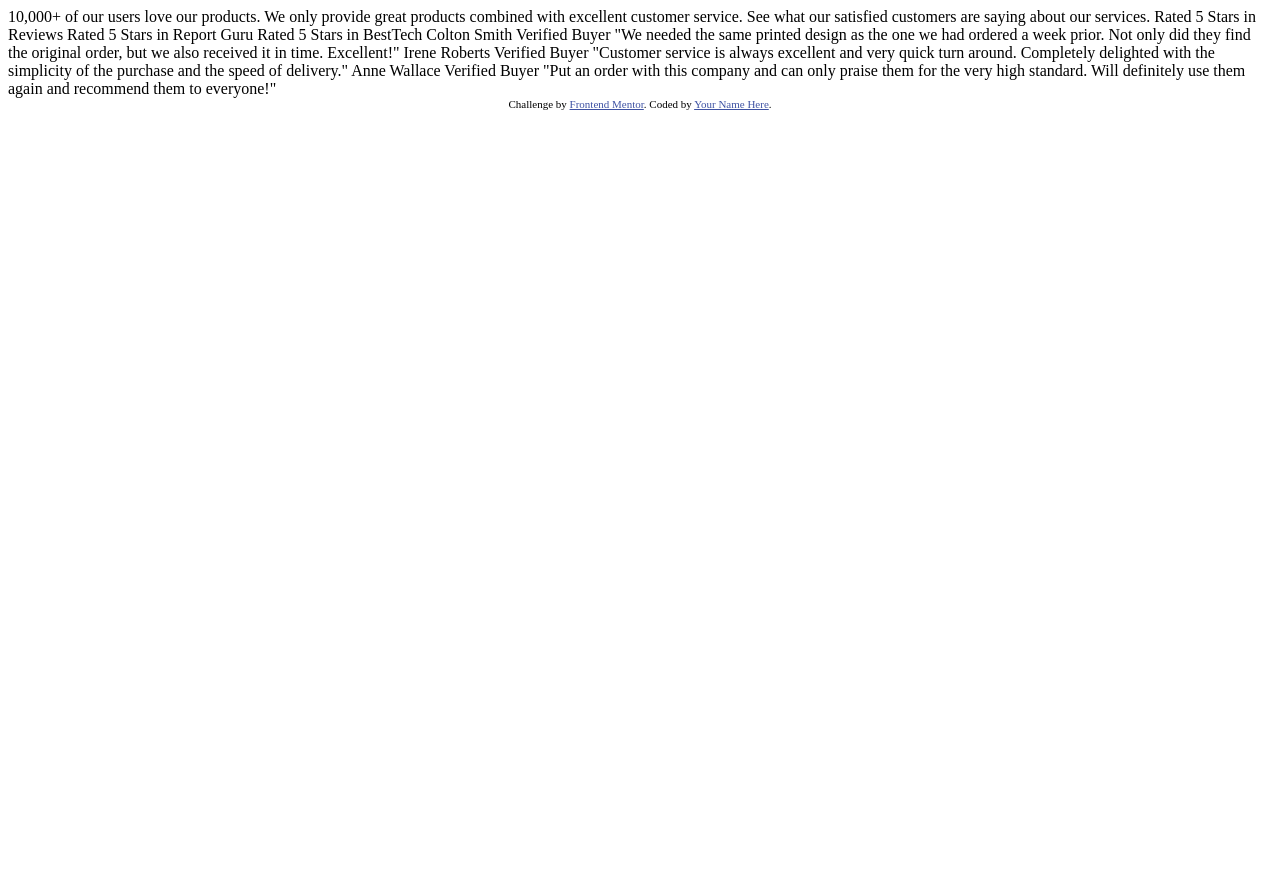
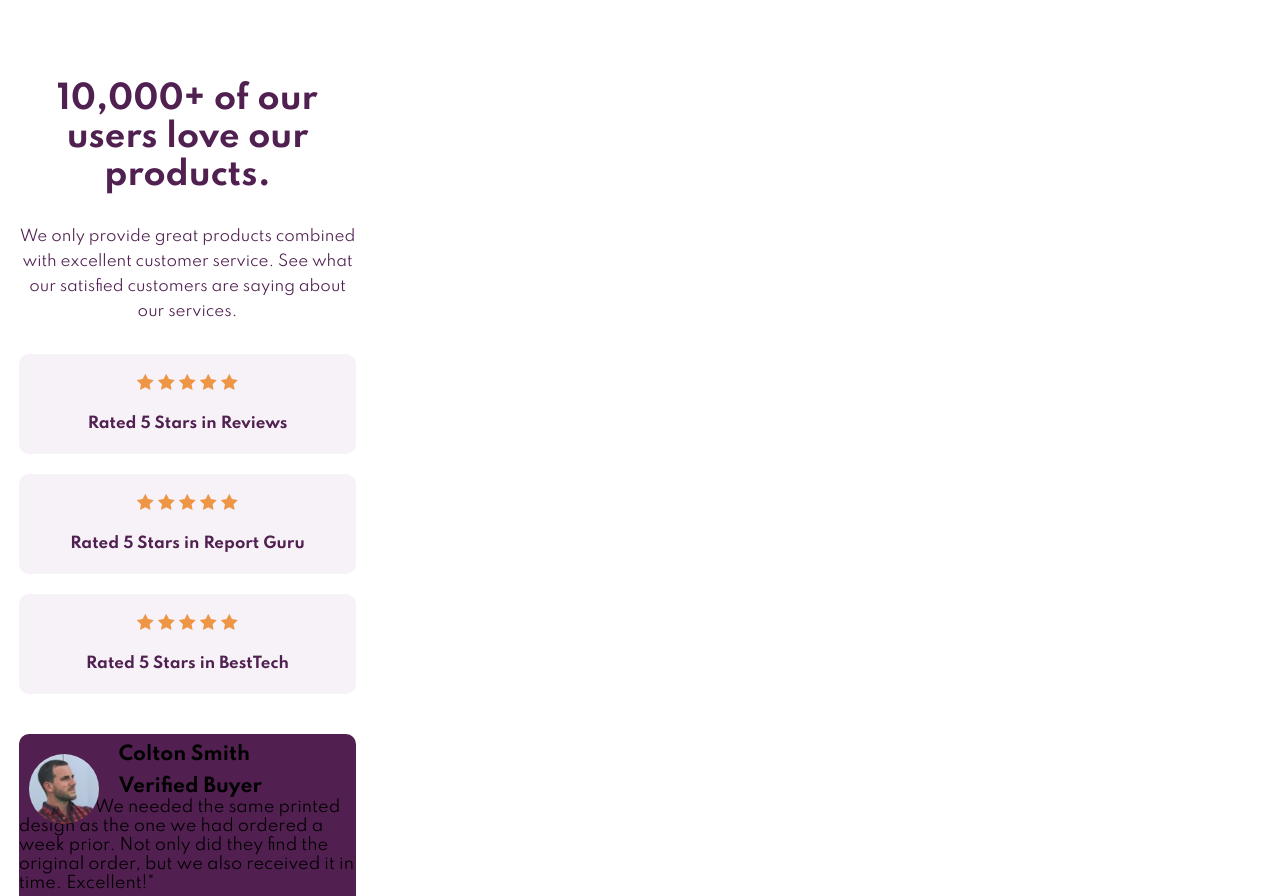
Before and after one commit to Bkthree6/Social_Proof_Section, a plain HTML site: page index.html in a window 1280 px wide. Shown: the top 896 px of the page. Before the commit the page ends 800 px from the top, so only its background shows below. Drawn offline with Linux system fonts and the light colour scheme.

Commit message:
Strcutured HTML document and styled the header and reviews section

```diff
--- a/index.html
+++ b/index.html
@@ -5,12 +5,9 @@
     <meta name="viewport" content="width=device-width, initial-scale=1.0" />
     <!-- displays site properly based on user's device -->
 
-    <link
-      rel="icon"
-      type="image/png"
-      sizes="32x32"
-      href="./images/favicon-32x32.png"
-    />
+    <link rel="icon" type="image/png" sizes="32x32" href="./images/favicon-32x32.png"/>
+    <link rel="preconnect" href="https://fonts.gstatic.com">
+    <link href="https://fonts.googleapis.com/css2?family=Spartan:wght@400;500;700&display=swap" rel="stylesheet">
 
     <title>Frontend Mentor | Social proof section</title>
 
@@ -24,33 +21,79 @@
         color: hsl(228, 45%, 44%);
       }
     </style>
+    <link rel="stylesheet" href="styles.css">
   </head>
   <body>
-    10,000+ of our users love our products.
+    <div class="container">
+      <div class="site-header">
+        <h1>10,000+ of our users love our products.</h1>
 
-    We only provide great products combined with excellent customer service.
-    See what our satisfied customers are saying about our services.
+        <p>We only provide great products combined with excellent customer service.
+        See what our satisfied customers are saying about our services.</p>
+      </div>
 
-    Rated 5 Stars in Reviews
-    Rated 5 Stars in Report Guru
-    Rated 5 Stars in BestTech
+      <div class="site-reviews">
+        <div class="first-review review">
+          <div class="image-container">
+            <img src="images/icon-star.svg" alt="star">
+            <img src="images/icon-star.svg" alt="star">
+            <img src="images/icon-star.svg" alt="star">
+            <img src="images/icon-star.svg" alt="star">
+            <img src="images/icon-star.svg" alt="star">
+          </div>
+          <h2>Rated 5 Stars in Reviews</h2>
+        </div>
 
-    Colton Smith
-    Verified Buyer
-    "We needed the same printed design as the one we had ordered a week prior.
-    Not only did they find the original order, but we also received it in time.
-    Excellent!"
+        <div class="second-review review">
+          <div class="image-container">
+            <img src="images/icon-star.svg" alt="star">
+            <img src="images/icon-star.svg" alt="star">
+            <img src="images/icon-star.svg" alt="star">
+            <img src="images/icon-star.svg" alt="star">
+            <img src="images/icon-star.svg" alt="star">
+          </div>
+          <h2>Rated 5 Stars in Report Guru</h2>
+        </div>
 
-    Irene Roberts
-    Verified Buyer
-    "Customer service is always excellent and very quick turn around. Completely
-    delighted with the simplicity of the purchase and the speed of delivery."
+        <div class="third-review review">
+          <div class="image-container">
+            <img src="images/icon-star.svg" alt="star">
+            <img src="images/icon-star.svg" alt="star">
+            <img src="images/icon-star.svg" alt="star">
+            <img src="images/icon-star.svg" alt="star">
+            <img src="images/icon-star.svg" alt="star">
+          </div>
+          <h2>Rated 5 Stars in BestTech</h2>
+        </div>
+      </div>
 
-    Anne Wallace
-    Verified Buyer
-    "Put an order with this company and can only praise them for the very high
-    standard. Will definitely use them again and recommend them to everyone!"
+      <div class="site-review-card-container">
+        <div class="site-review-card">
+          <img class="card-img" src="images/image-colton.jpg" alt="Colton">
+          <h3 class="card-name">Colton Smith</h3>
+          <h3 class="card-buyer">Verified Buyer</h3>
+          <p>"We needed the same printed design as the one we had ordered a week prior.
+          Not only did they find the original order, but we also received it in time.
+          Excellent!"</p>
+        </div>
 
+        <div class="site-review-card">
+          <img class="card-img" src="images/image-irene.jpg" alt="Irene">
+          <h3 class="card-name">Irene Roberts</h3>
+          <h3 class="card-buyer">Verified Buyer</h3>
+          <p>"Customer service is always excellent and very quick turn around. Completely
+          delighted with the simplicity of the purchase and the speed of delivery."</p>
+        </div>
+
+        <div class="site-review-card">
+          <img class="card-img" src="images/image-anne.jpg" alt="Anne">
+          <h3 class="card-name">Anne Wallace</h3>
+          <h3 class="card-buyer">Verified Buyer</h3>
+          <p>"Put an order with this company and can only praise them for the very high
+          standard. Will definitely use them again and recommend them to everyone!"</p>
+        </div>
+      </div>
+    </div>
     <div class="attribution">
       Challenge by
       <a href="https://www.frontendmentor.io?ref=challenge" target="_blank"
--- a/styles.css
+++ b/styles.css
@@ -0,0 +1,76 @@
+* {
+    padding: 0;
+    margin: 0;
+}
+body {
+    font-family: 'Spartan', sans-serif;
+    background-color: #ffffff;
+}
+.container {
+    width: 375px;
+}
+
+/* Site-header styles */
+.site-header {
+    margin-top: 80px;
+}
+h1 {
+    width: 95%;
+    color: hsl(300, 43%, 22%);
+    margin: 0 auto;
+    text-align: center;
+}
+.site-header p {
+    color: hsl(300, 43%, 22%);
+    margin: 30px 15px;
+    text-align: center;
+    font-size: 15px;
+    line-height: 25px;
+}
+
+/* site-reviews styles */
+.site-reviews {
+    width: 90%;
+    margin: 0 auto;
+}
+.review {
+    background-color: #f7f2f8;
+    height: 100px;
+    margin-top: 20px;
+    border-radius: 10px;
+}
+.image-container {
+    position: relative;
+    left: 35%;
+    top: 20%;
+}
+h2 {
+    color: hsl(300, 43%, 22%);
+    font-size: 15px;
+    text-align: center;
+    padding-top: 40px;
+}
+
+/* site-review-card styles */
+.site-review-card-container {
+    width: 90%;
+    margin: 40px auto;
+}
+.site-review-card {
+    background-color: #511f50;
+    height: 300px;
+    margin-top: 20px;
+    border-radius: 10px;
+}
+.card-img {
+    position: relative;
+    width: 70px;
+    border-radius: 50%;
+    float: left;
+    top: 20px;
+    left: 10px;
+}
+h3 {
+    padding-top: 10px;
+    padding-left: 100px;
+}
```
